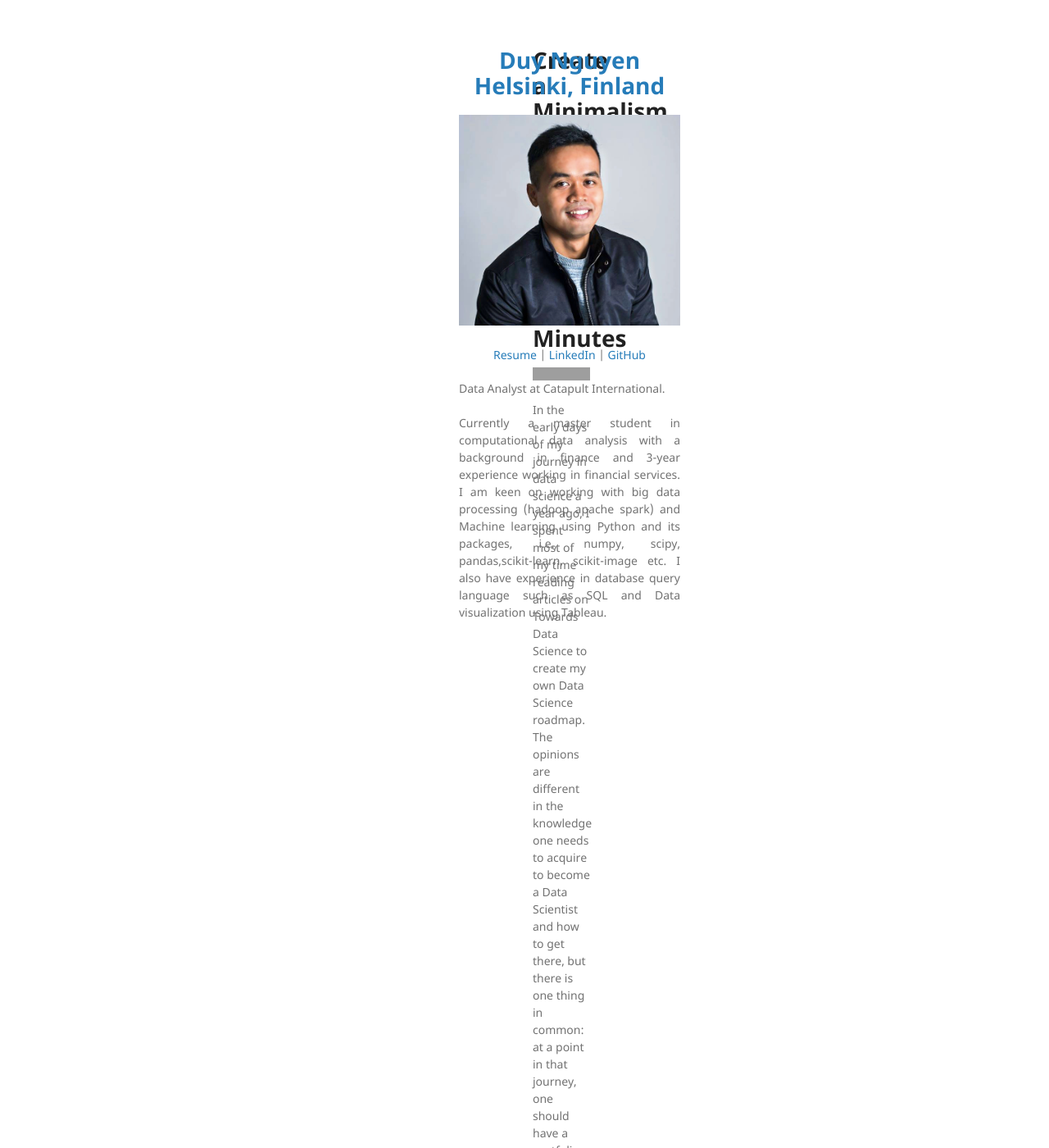
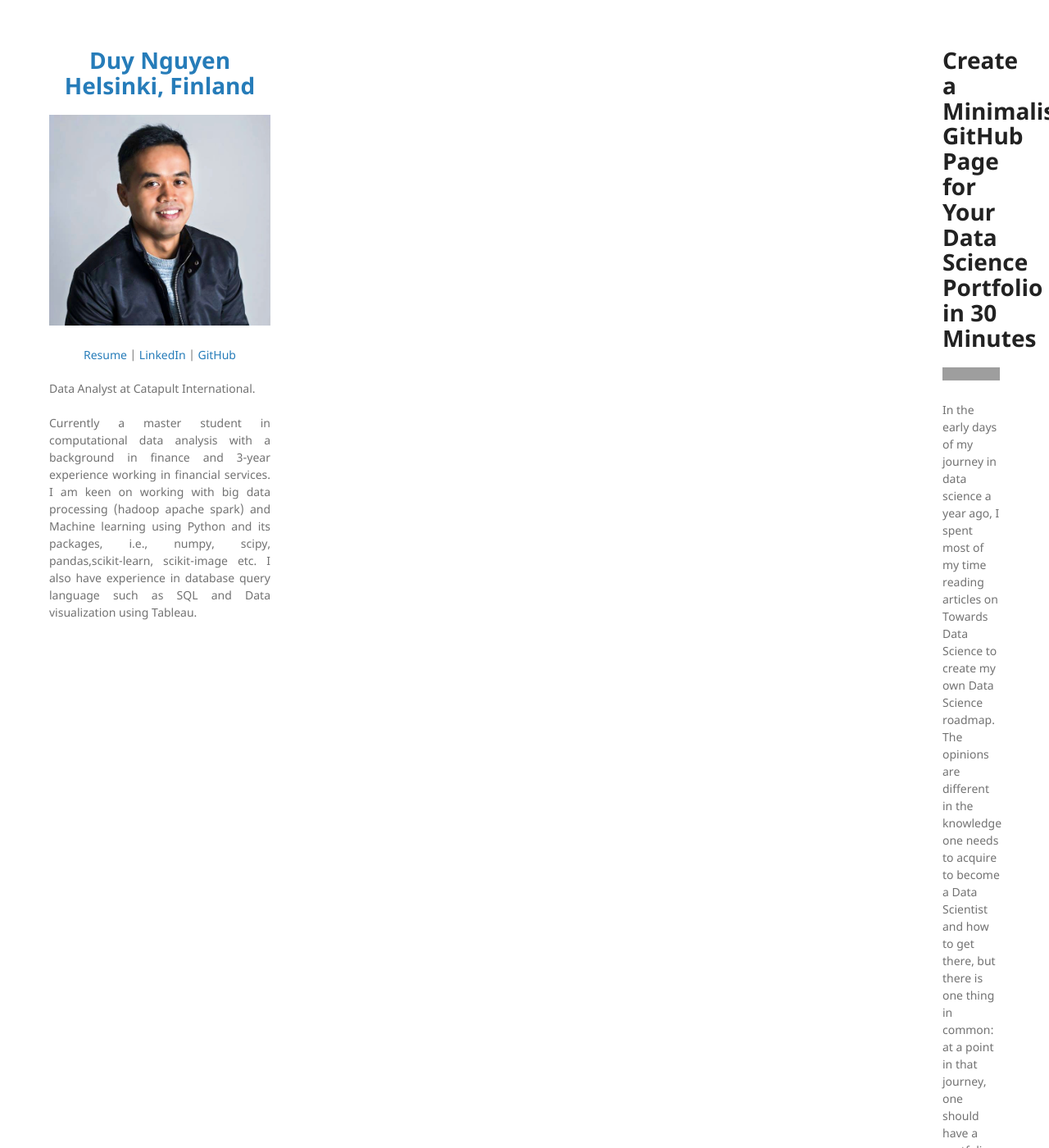
Before and after one commit to duy7590/duy7590.github.io, a Jekyll site: the page built from posts/portfolio-tutorial.md, in a window 1280 px wide and 1400 px high. Shown: the whole window at 82% size. Built offline with Jekyll 4.4.1, drawn with Linux system fonts in a browser that asks for light colours; our own code applies the rules of GitHub Pages for plain Markdown files; grey boxes are pictures that could not be loaded.

Commit message:
Update jekyll-theme-minimal.scss

```diff
--- a/_sass/jekyll-theme-minimal.scss
+++ b/_sass/jekyll-theme-minimal.scss
@@ -56,7 +56,7 @@ a:hover small {
 }
 
 .wrapper {
-  width:160px;
+  width:1160px;
   margin:0 auto;
 }
 
```
